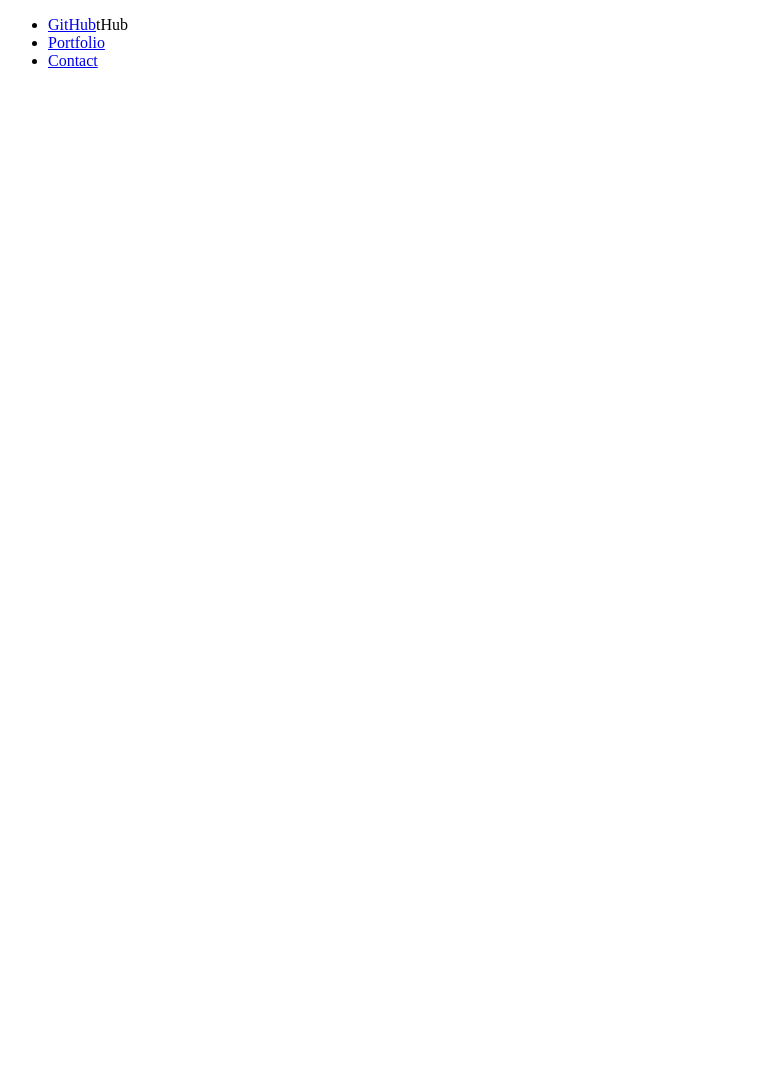
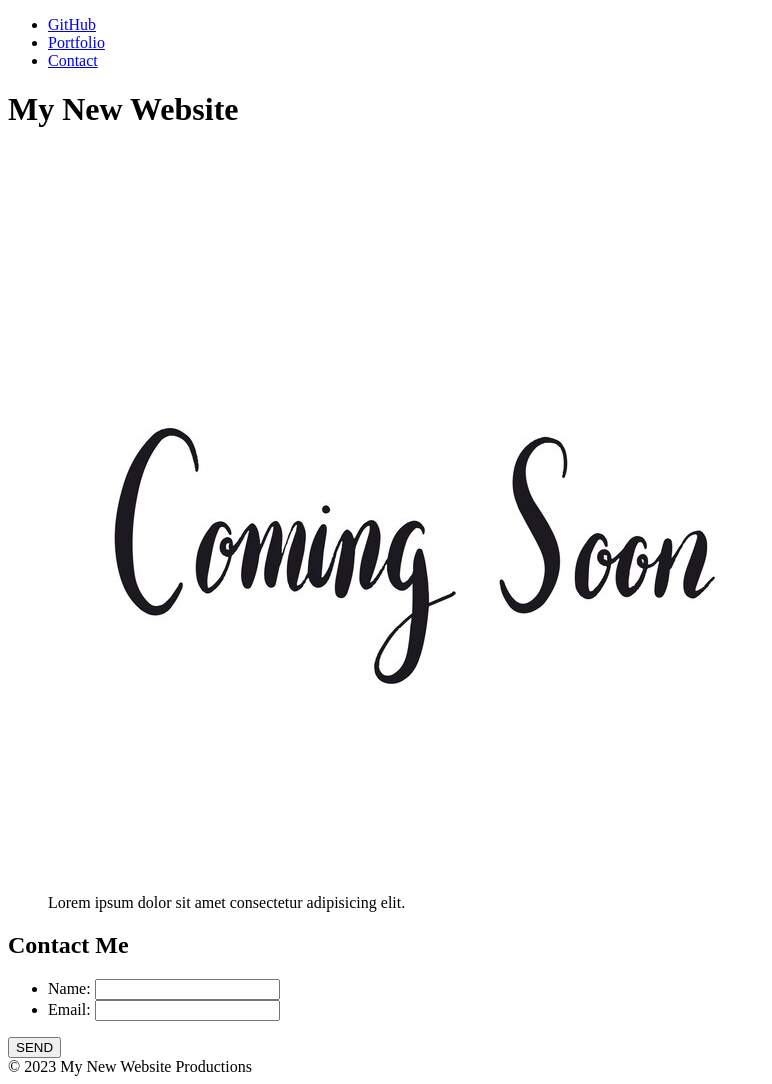
Before and after one commit to topcowmoo/mini-project1, a plain HTML site: page index.html in a window 1280 px wide. Shown: the whole page, without its empty margins (0-772 px from the left). Before the commit the page ends 800 px from the top, so only its background shows below. Drawn offline with Linux system fonts and the light colour scheme.

Commit message:
main and footer elements made and image with caption and form section created

```diff
--- a/index.html
+++ b/index.html
@@ -8,19 +8,45 @@
 </head>
 
 <body>
-
     <header>
         <nav class="text-right">
         <ul>
-            <li> <a href="https://github.com/topcowmoo">GitHub</a>tHub</li>
+            <li> <a href="https://github.com/topcowmoo">GitHub</a></li>
             <li> <a href="#">Portfolio</a></li>
             <li> <a href="#Contact">Contact</a></li>
         </ul>
         </nav>
     </header>
 
+    <Main>
+        <h1 class="text-center">My New Website</h1>
+        <figure>
+            <img src="assets/images/coming-soon-typography.png" alt="Graphic with coming soon text">
+            <figcaption class="text-center">Lorem ipsum dolor sit amet consectetur adipisicing elit.</figcaption>
+        </figure>
+        <section id="contact">
+            <h2 class="text-center">Contact Me</h2>
+            <form>
+                <ul>
+                    <li>
+                        <label class="text-right" for="name">Name:</label>
+                        <input type="text" id="name" name="user-name">
+                    </li>
+                    <li>
+                        <label class="text-right" for="email">Email:</label>
+                        <input type="text" id="email" name="user-name">
+                    </li>
+                </ul>
+                <div class="text-center">
+                    <button type="submit">SEND</button>
+                </div>
+            </form>
+        </section>
+    </Main>
 
-
+    <footer class="text-center">
+        © 2023 My New Website Productions
+    </footer>
 
 </body>
 </html>
```
Also changed, not shown: assets/images/coming-soon-typography.png (added).
